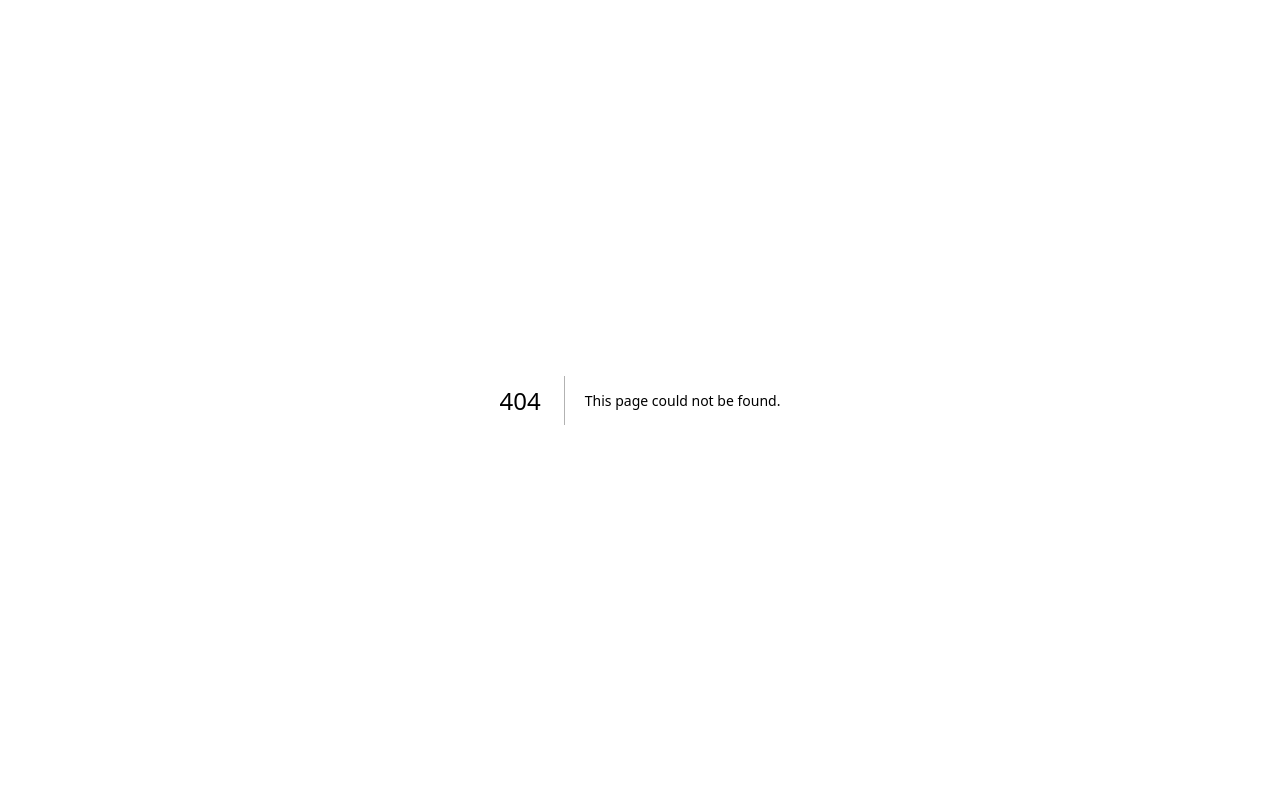
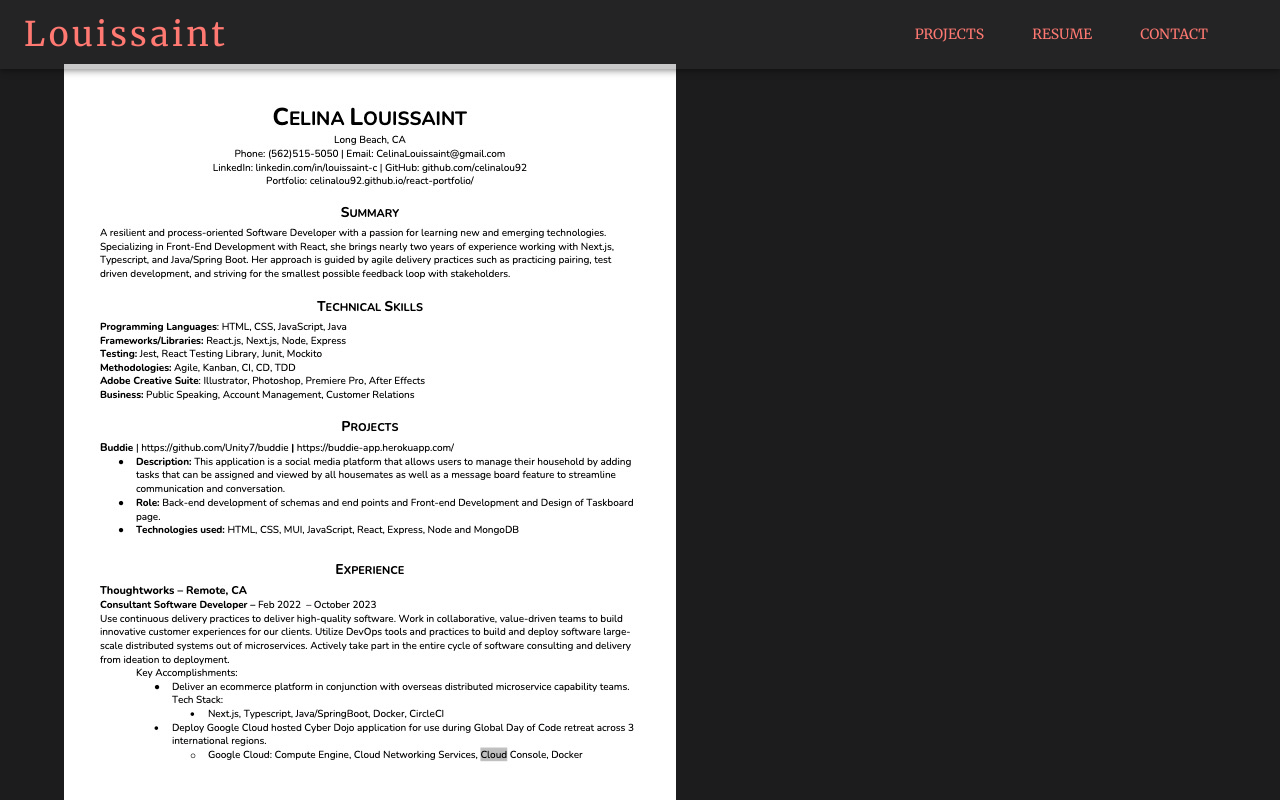
Before and after one commit to celinalou92/louissaint.me, a Next.js app: page /resume in a window 1280 px wide. Before the commit this address had no page. Shown: the top 800 px of the page. Built offline with nearby package versions, Linux system fonts and the light colour scheme.

Commit message:
Add resume page, refactor projects

```diff
--- a/app/components/hero/Hero.tsx
+++ b/app/components/hero/Hero.tsx
@@ -11,7 +11,7 @@ export const Hero = () => {
     return (
         <Grid
         alignItems="center"
-        justifyContent="center"
+        justifyContent="space-around"
             container
             columnGap={8}
             sx={{
@@ -21,9 +21,7 @@ export const Hero = () => {
                 pl: 4,
             }}
         >
-            <Grid item
-
-            >
+            <Grid item>
                 <Typography
                     variant="h1"
                     align="left"
--- a/app/components/navBar/Navbar.tsx
+++ b/app/components/navBar/Navbar.tsx
@@ -1,5 +1,6 @@
 import { AppBar, Toolbar, Typography, IconButton, Container, Button } from "@mui/material";
 import MenuIcon from '@mui/icons-material/Menu';
+import Link from "next/link";
 
 export const NavBar = () => {
     const flexRowCenterCenterEnd={ display: 'flex', flexDirection: "row", alignItems: "center",  justifyContent: "flex-end" }
@@ -11,9 +12,11 @@ export const NavBar = () => {
         <>
             <AppBar position="fixed">
                 <Toolbar sx={{display:flexRowCenterCenterEnd}}>
-                    <Typography variant="h4" color="text.secondary" sx={{ letterSpacing: ".2rem" }}>
-                        Louissaint
-                    </Typography>
+                    <Link href="/">
+                        <Typography variant="h4" color="text.secondary" sx={{ letterSpacing: ".2rem" }}>
+                            Louissaint
+                        </Typography>
+                    </Link>
                     <Container sx={{display:flexRowCenterCenterEnd}}>
                         <Button href="#projects"
                             sx={{ margin: "1rem", display: hideOnMoble}}
--- a/app/components/skillList/SkillsList.tsx
+++ b/app/components/skillList/SkillsList.tsx
@@ -1,7 +1,6 @@
-import { Grid, Card, CardMedia, CardContent, Typography, Container, Divider, Box, Avatar } from "@mui/material";
+import { Grid, Typography, Container, Divider, Box } from "@mui/material";
 import Skills from "@/types/Skills";
 import Skill from "@/types/Skill";
-import Image from "next/image";
 
 export const SkillList = ({skillsListData} : {skillsListData: Skills}) => {
     const {programming_languages, frameworks_libraries, methodologies, testing} = skillsListData.dev;
--- a/app/layout.tsx
+++ b/app/layout.tsx
@@ -2,6 +2,8 @@ import type { Metadata } from 'next'
 import { Inter } from 'next/font/google'
 import './globals.css'
 import { ThemeRegistry } from './components/ThemeRegistry/ThemeRegistry'
+import { NavBar } from './components/navBar/Navbar'
+import { Footer } from './components/footer/Footer'
 
 
 export const metadata: Metadata = {
@@ -14,7 +16,12 @@ export default function RootLayout(props: { children: any })  {
   return (
     <html lang="en">
       <body>
-        <ThemeRegistry options={{ key: 'mui' }}>{children}</ThemeRegistry>
+
+        <ThemeRegistry options={{ key: 'mui' }}>
+        <NavBar />
+          {children}
+          <Footer />
+          </ThemeRegistry>
       </body>
     </html>
   );
--- /dev/null
+++ b/app/resume/page.tsx
@@ -0,0 +1,34 @@
+import projectData from "@/app/data/projectsData";
+import { skillsListData } from "@/app/data/skillListData";
+import { Box, Button } from "@mui/material";
+import { Footer } from "../components/footer/Footer";
+import { Hero } from "../components/hero/Hero";
+import { Projects } from "../components/projects/Projects";
+import { SkillList } from "../components/skillList/SkillsList";
+import Image from "next/image";
+
+import CelinaResume1 from "/public/celina-resume-1.jpg";
+import CelinaResume2 from "/public/celina-resume-2.jpg";
+import Link from "next/link";
+
+export default function Resume() {
+    return (
+        <>
+          <Box
+            maxWidth="100vw"
+            p="4rem"
+            // pl="2rem"
+            display="flex" flexDirection="row" alignItems="center" justifyContent="space-around"
+            sx={{
+              bgcolor: 'background.default',
+            }}
+          >
+            <Link target="_blank" href={"https://drive.google.com/file/d/1jq4uc0kEysnk1wdZsgVQudXaudCoo_ff/view?usp=sharing"}>
+            <Image alt="Celina's Resume Image"  src={CelinaResume1}/>
+            <Image alt="Celina's Resume Image" src={CelinaResume2}/>
+            </Link>
+            <Button size="large" color="secondary" variant="outlined">Download Celina's Resume</Button>
+          </Box>
+        </>
+      )
+};
--- a/types/Skills.ts
+++ b/types/Skills.ts
@@ -1,4 +1,4 @@
-import Skill from ".//Skill";
+import Skill from "./Skill";
 
 export interface Skills {
     dev: {
```
Also changed, not shown: app/data/projectsData.tsx (renamed from data/projectsData.tsx, +1 -6 lines), app/page.tsx (+8 -7 lines), app/data/skillListData.tsx (renamed from data/skillListData.tsx), public/celina-resume-1.jpg (added), public/celina-resume-2.jpg (added).
